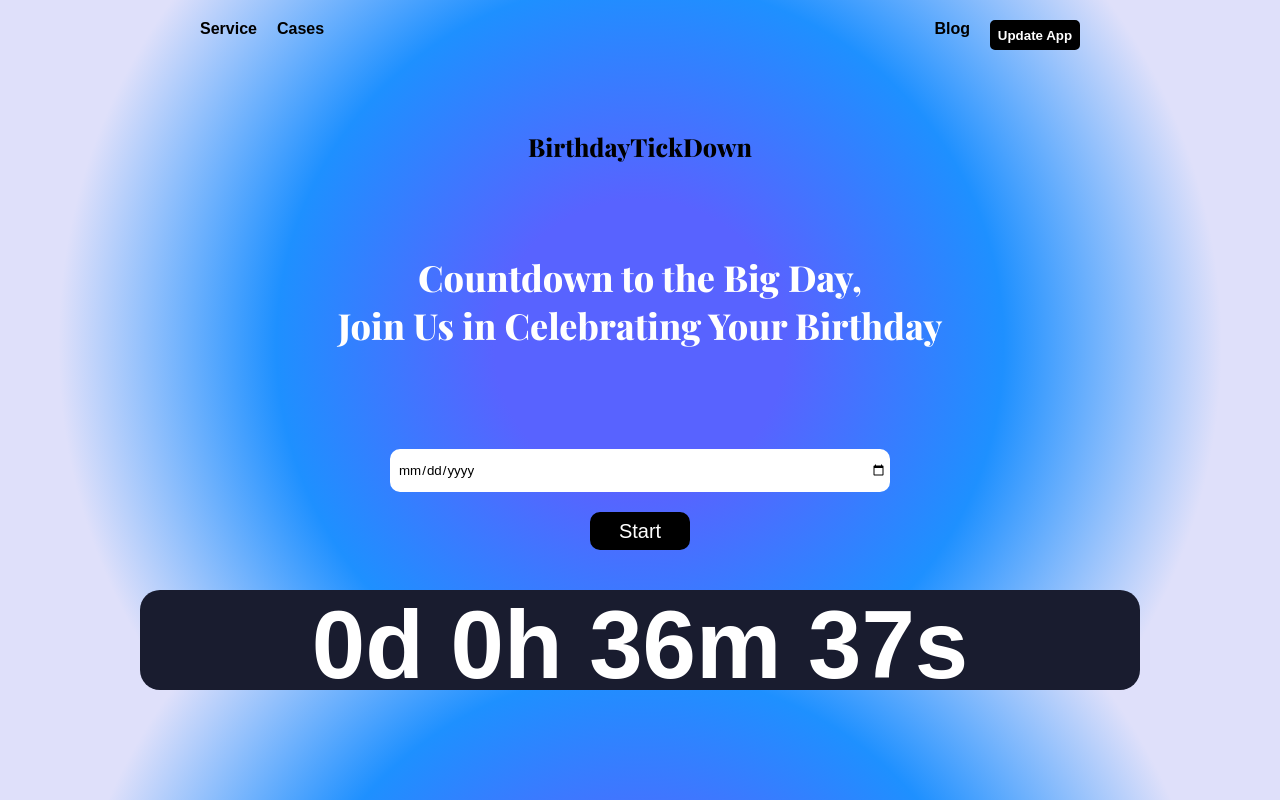
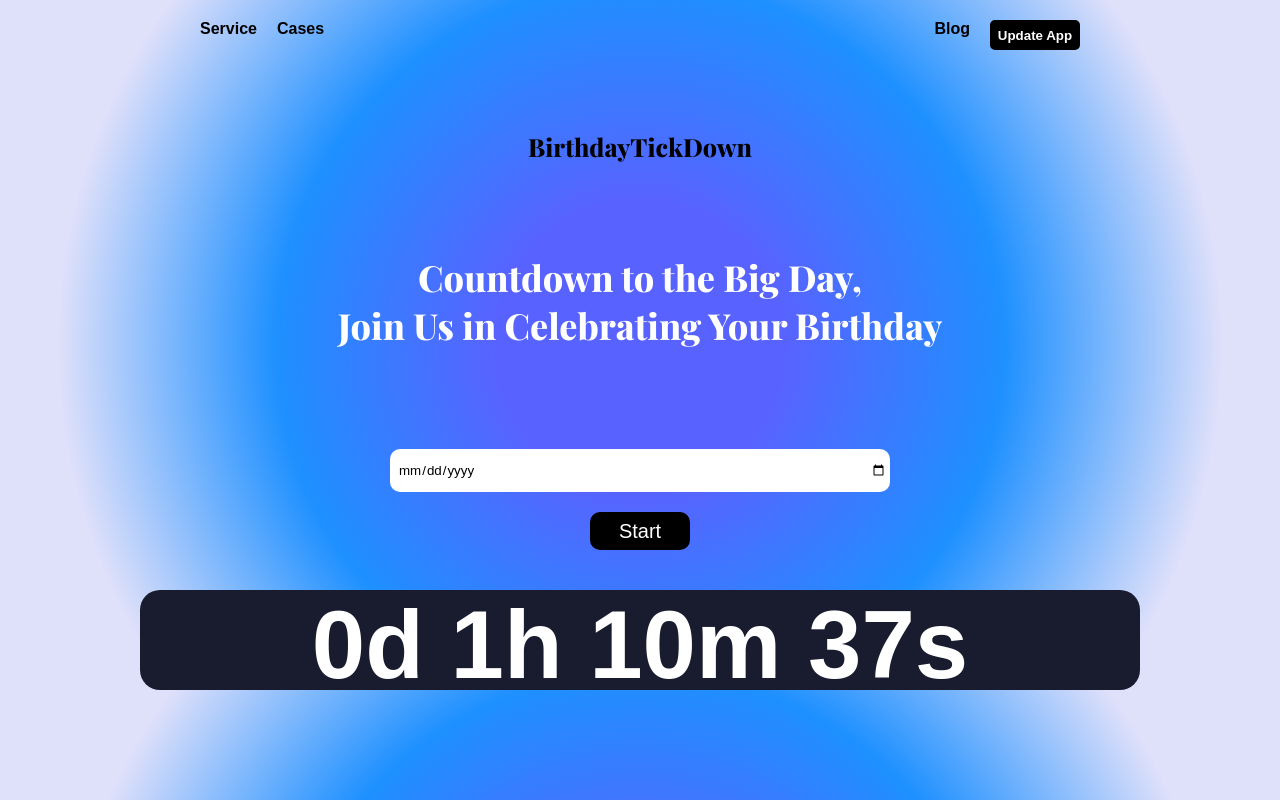
Before and after one commit to Jobby-designs/Birthday-count-down, a plain HTML site: page index.html in a window 1280 px wide. Both pictures are taken after a click on the button "Start". Drawn offline with nearby package versions, Linux system fonts and the light colour scheme.

Commit message:
third commit

```diff
--- a/app.js
+++ b/app.js
@@ -13,7 +13,7 @@ function startCountdown() {
   // Get the target date from the input
   const targetDateInput = document.getElementById("inputOne").value;
   // const targetDate = new Date(targetDateInput).getTime();
-  const targetDate = new Date("2024-04-22T21:46:00").getTime();
+  const targetDate = new Date("2024-04-22T22:20:00").getTime();
 
   // Update the countdown every second
   const countdown = setInterval(function () {
```
Also changed, not shown: index.html (line endings or trailing spaces).
